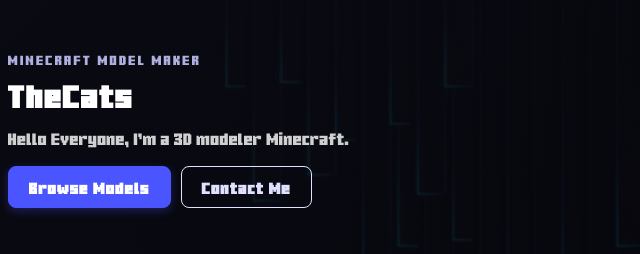
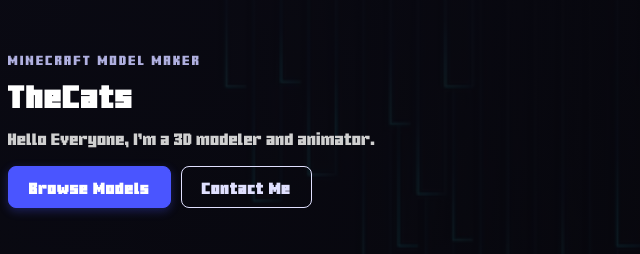
Before and after one commit to MrSaberTrinity/TheCats_Portofolio, a plain HTML site: page index.html in a window 1280 px wide. Shown: the part 88-342 px from the top of the page, 32-672 px from the left. Drawn offline with Linux system fonts and the light colour scheme.

Commit message:
Revise portfolio content and correct typos
Updated portfolio content and fixed minor typos.

```diff
--- a/index.html
+++ b/index.html
@@ -17,7 +17,7 @@
       <div class="promo-text">
         <span class="promo-subtitle">MINECRAFT MODEL MAKER</span>
         <h2>TheCats</h2>
-        <p>Hello Everyone, I'm a 3D modeler Minecraft.</p>
+        <p>Hello Everyone, I'm a 3D modeler and animator.</p>
         <div class="promo-buttons">
           <a href="#category-selector" class="btn btn-primary">Browse Models</a>
           <a href="#community" class="btn btn-outline">Contact Me</a>
@@ -288,7 +288,7 @@
       </p>
       <div class="community-buttons">
         <a href="mailto:you@example.com" class="btn btn-primary">Contact Me</a>
-          <a href="https://www.fiverr.com/catswimming" target="_blank" class="btn btn-outline">Fiverr Profile</a>
+        <a href="https://www.fiverr.com/catswimming  " target="_blank" class="btn btn-outline">Fiverr Profile</a>
       </div>
     </div>
   </div>
```
Lines whose indentation alone changed are shown as unchanged.
